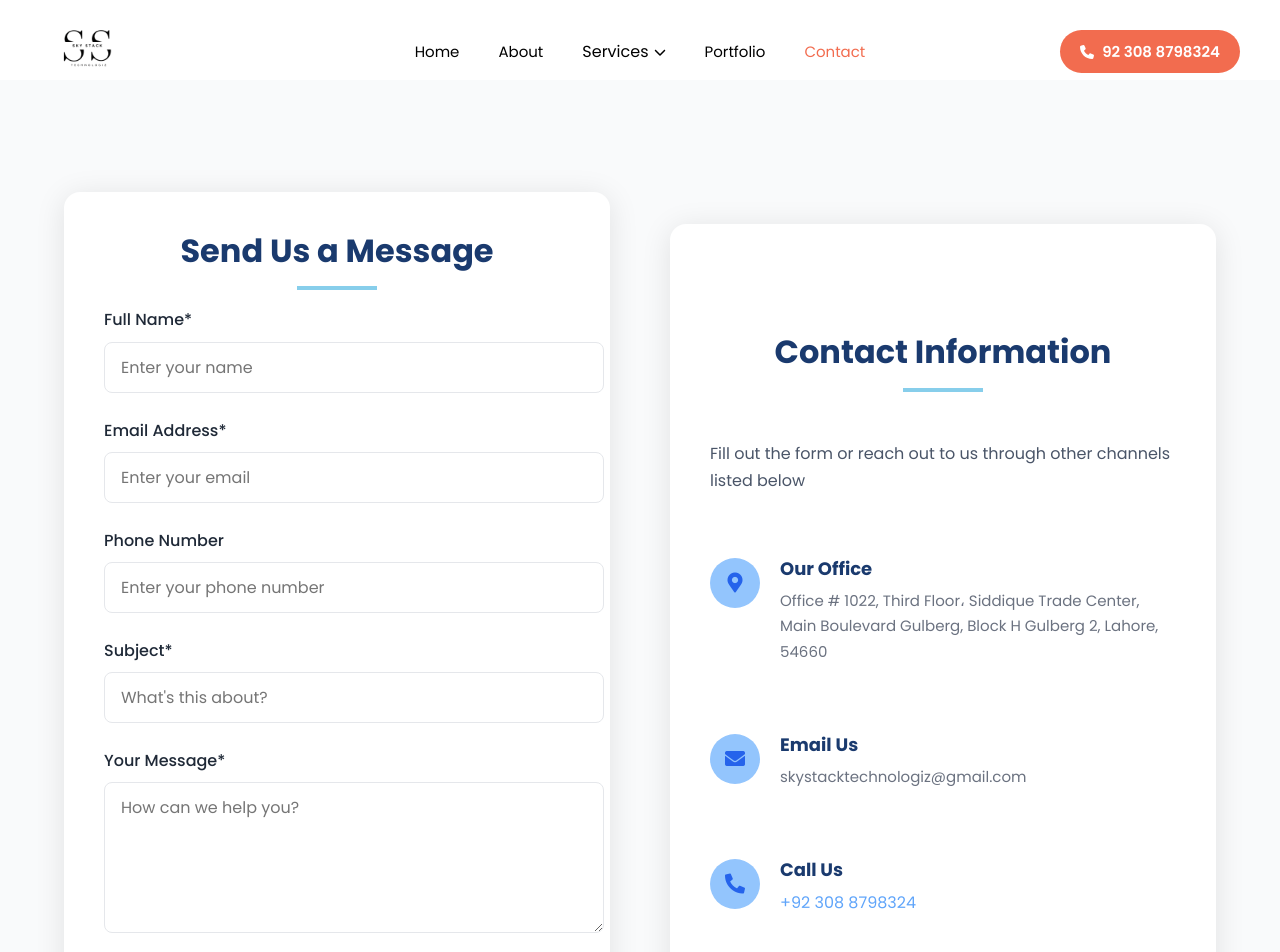
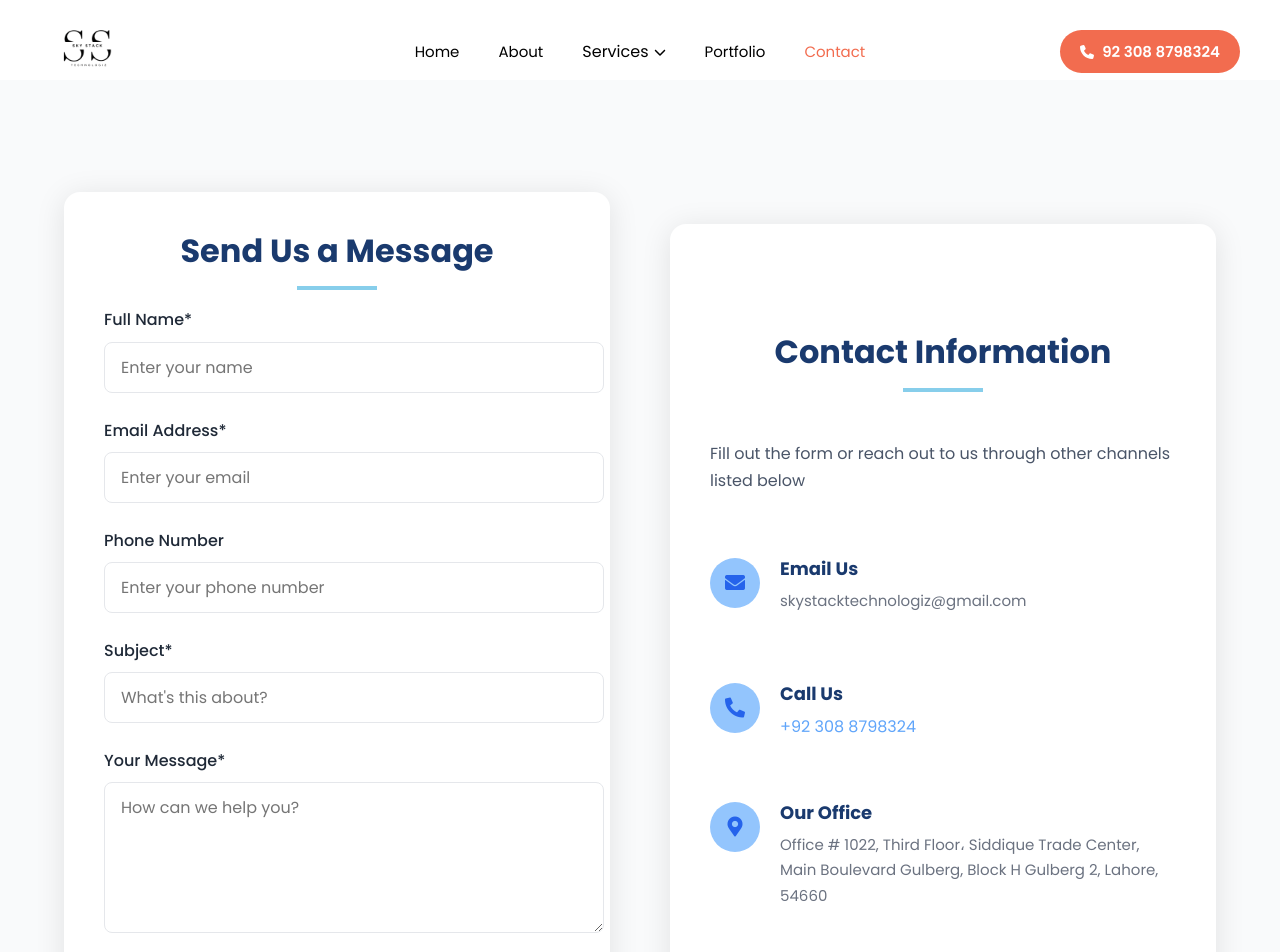
Before and after one commit to usamaahma/skystacktechnologix, a React (Create React App) app: page /contactus in a window 1280 px wide. Shown: the top 952 px of the page. Built offline with nearby package versions, Linux system fonts and the light colour scheme.

Commit message:
almost done

```diff
--- a/src/App.js
+++ b/src/App.js
@@ -1,16 +1,16 @@
 import './App.css';
 import Footer from './components/footer/footer';
 import Navbar from './components/navbar/navbar';
+import ScrollToTop from './components/scroll';
 import AppRoutes from './routes';
-
 
 function App() {
   return (
     <div className="App">
       <Navbar />
+      <ScrollToTop />
       <AppRoutes />
       <Footer />
-
     </div>
   );
 }
--- a/src/components/contact/contactus.js
+++ b/src/components/contact/contactus.js
@@ -150,18 +150,6 @@
                 Fill out the form or reach out to us through other channels
                 listed below
               </p>
-
-              <div className="info-card">
-                <div className="info-icon">
-                  <i className="fas fa-map-marker-alt"></i>
-                </div>
-                <div className="info-content">
-                  <h3>Our Office</h3>
-                  <p>Office # 1022, Third Floor، Siddique Trade Center, Main
-                    Boulevard Gulberg, Block H Gulberg 2, Lahore, 54660</p>
-                </div>
-              </div>
-
               <div className="info-card">
                 <div className="info-icon">
                   <i className="fas fa-envelope"></i>
@@ -183,6 +171,19 @@
                   </a>
                 </div>
               </div>
+              <div className="info-card">
+                <div className="info-icon">
+                  <i className="fas fa-map-marker-alt"></i>
+                </div>
+
+                <div className="info-content">
+                  <h3>Our Office</h3>
+                  <p>Office # 1022, Third Floor، Siddique Trade Center, Main
+                    Boulevard Gulberg, Block H Gulberg 2, Lahore, 54660</p>
+                </div>
+              </div>
+
+
 
               <div className="social-links">
                 <h3>Follow Us</h3>
--- /dev/null
+++ b/src/components/scroll.js
@@ -0,0 +1,15 @@
+// src/components/ScrollToTop.js
+import { useEffect } from "react";
+import { useLocation } from "react-router-dom";
+
+const ScrollToTop = () => {
+  const { pathname } = useLocation();
+
+  useEffect(() => {
+    window.scrollTo(0, 0);
+  }, [pathname]);
+
+  return null;
+};
+
+export default ScrollToTop;
```
